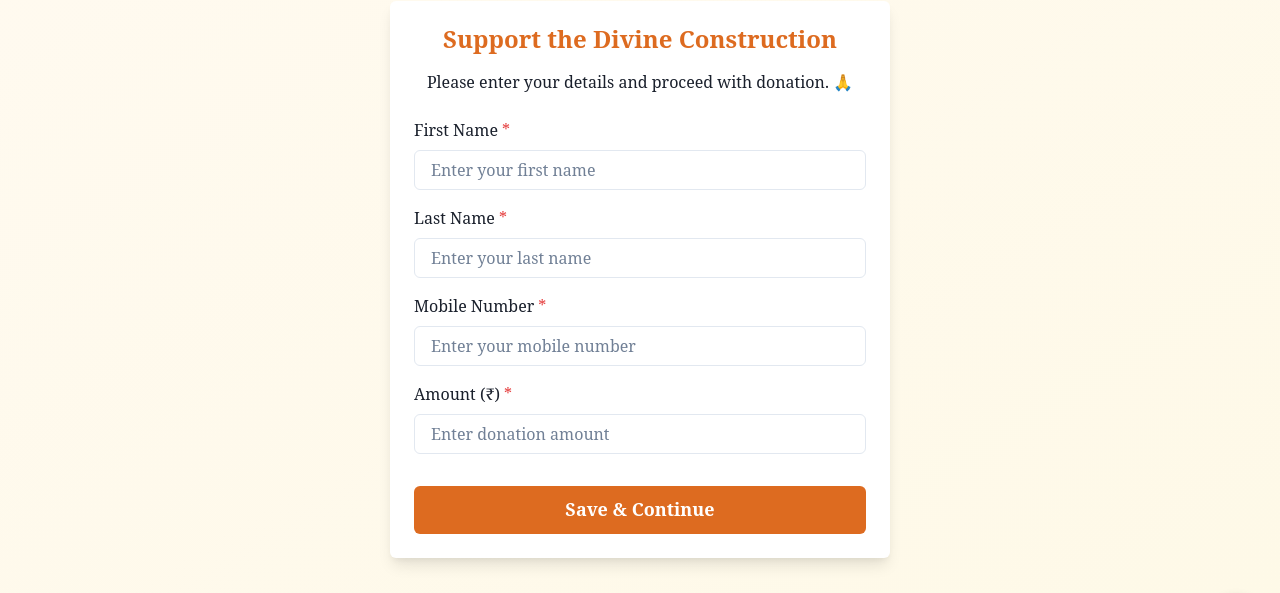
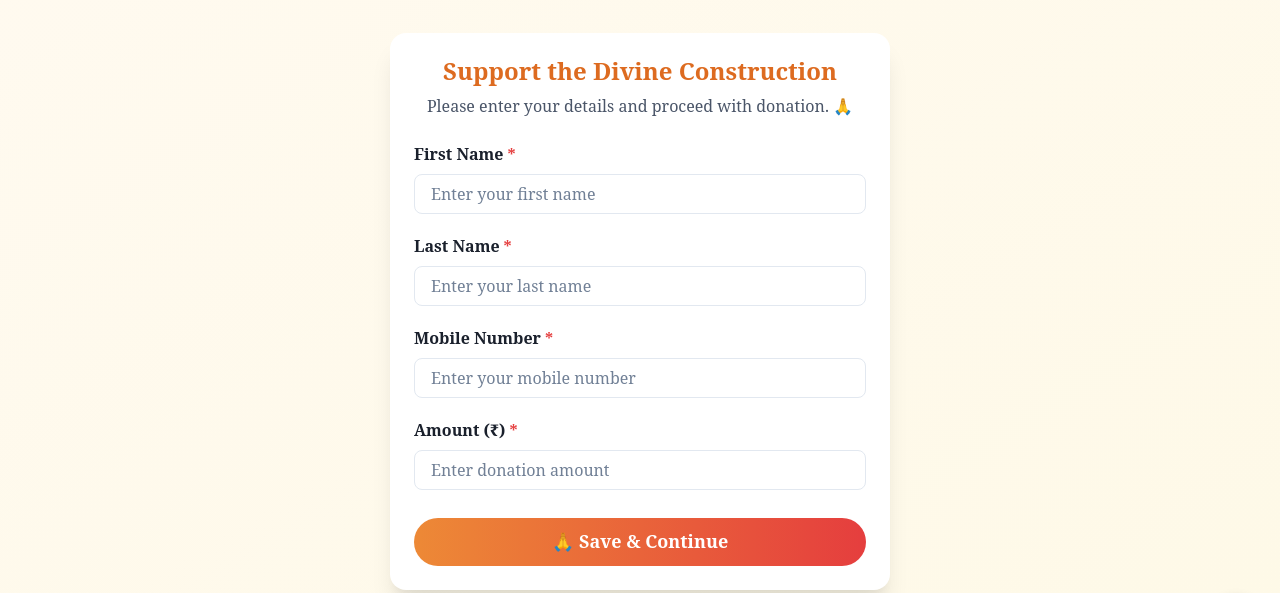
Before and after one commit to NagababuV/shivalayam-prod, a React (Create React App) app: page /donate in a window 1280 px wide. Shown: the part 137-730 px from the top of the page. Built offline with nearby package versions, Linux system fonts and the light colour scheme; no server answers.

Commit message:
modified backend api

```diff
--- a/src/api/api.js
+++ b/src/api/api.js
@@ -1,6 +1,6 @@
   import axios from "axios";
-
-  const API_BASE = "https://api.sivalayamthokada.org"
+  //const API_BASE = "https://api.sivalayamthokada.org"
+  const API_BASE = "http://localhost:8080";
 
   // 📦 Public APIs
   export const fetchPhotos = () => axios.get(`${API_BASE}/api/photos`);
--- a/src/pages/Donate.js
+++ b/src/pages/Donate.js
@@ -8,6 +8,7 @@ import {
   Button,
   FormControl,
   FormLabel,
+  FormErrorMessage,
   useToast,
   Image,
   SimpleGrid,
@@ -24,42 +25,45 @@ export default function Donate() {
   const [donorLastName, setDonorLastName] = useState("");
   const [mobile, setMobile] = useState("");
   const [amount, setAmount] = useState("");
+  const [touched, setTouched] = useState({});
   const [pledgeSaved, setPledgeSaved] = useState(false);
 
   const toast = useToast();
 
-  // ✅ Validation function
-  const validateForm = () => {
-    const nameRegex = /^[A-Za-z]{2,}$/;
-    const mobileRegex = /^[6-9]\d{9}$/;
-    const amt = parseFloat(amount);
+  // ✅ Helpers
+  const trimValue = (val) => val.trim();
 
-    if (!nameRegex.test(donorFirstName)) {
-      toast({ title: "Invalid First Name", description: "Only alphabets, min 2 chars.", status: "error" });
-      return false;
-    }
-    if (!nameRegex.test(donorLastName)) {
-      toast({ title: "Invalid Last Name", description: "Only alphabets, min 2 chars.", status: "error" });
-      return false;
-    }
-    if (!mobileRegex.test(mobile)) {
-      toast({ title: "Invalid Mobile", description: "Enter valid 10-digit mobile.", status: "error" });
-      return false;
-    }
-    if (isNaN(amt) || amt <= 0) {
-      toast({ title: "Invalid Amount", description: "Enter a valid amount greater than 0.", status: "error" });
-      return false;
-    }
-    return true;
-  };
+  const validateFirstName = () => /^[A-Za-z]{1,}$/.test(trimValue(donorFirstName));
+  const validateLastName = () => /^[A-Za-z]{1,}$/.test(trimValue(donorLastName));
+  const validateMobile = () => /^[6-9]\d{9}$/.test(mobile);
+  const validateAmount = () => parseFloat(amount) > 0;
+
+  const isFirstNameError = touched.firstName && !validateFirstName();
+  const isLastNameError = touched.lastName && !validateLastName();
+  const isMobileError = touched.mobile && !validateMobile();
+  const isAmountError = touched.amount && !validateAmount();
+
+  const validateForm = () =>
+    validateFirstName() && validateLastName() && validateMobile() && validateAmount();
 
   const handlePledge = async () => {
-    if (!validateForm()) return;
+    setTouched({ firstName: true, lastName: true, mobile: true, amount: true });
+
+    if (!validateForm()) {
+      toast({
+        title: "Please correct errors",
+        description: "Fill all fields correctly before proceeding 🙏",
+        status: "error",
+        duration: 3000,
+        isClosable: true,
+      });
+      return;
+    }
 
     try {
       await createPledge({
-        donorFirstName,
-        donorLastName,
+        donorFirstName: trimValue(donorFirstName),
+        donorLastName: trimValue(donorLastName),
         mobile,
         amount: parseFloat(amount),
       });
@@ -83,7 +87,6 @@ export default function Donate() {
         isClosable: true,
       });
 
-      // ✅ Even if backend fails, still show donation page
       setPledgeSaved(true);
     }
   };
@@ -123,35 +126,97 @@ export default function Donate() {
           href={`upi://pay?pa=Q684141060@ybl&pn=ShivalayamTrust&am=${amount}&cu=INR&tn=Donation+by+${encodeURIComponent(
             donorFirstName + " " + donorLastName
           )}`}
-          colorScheme="green"
+          target="_blank"
+          rel="noopener noreferrer"
           size="lg"
+          px={8}
+          py={6}
+          borderRadius="full"
+          color="white"
+          fontWeight="bold"
+          fontSize={{ base: "sm", md: "md", lg: "lg" }}
+          _hover={{ transform: "scale(1.05)" }}
+          sx={{
+            background: "linear-gradient(90deg, #0070F3, #7928CA)",
+            animation: "blinkUpi 1.5s infinite",
+            "@keyframes blinkUpi": {
+              "0%": { background: "linear-gradient(90deg, #0070F3, #7928CA)", opacity: 1 },
+              "50%": { background: "linear-gradient(90deg, #7928CA, #0070F3)", opacity: 0.7 },
+              "100%": { background: "linear-gradient(90deg, #0070F3, #7928CA)", opacity: 1 },
+            },
+          }}
           width="100%"
           mb={6}
         >
-          Pay with UPI App
+          💳 Pay with UPI App
         </Button>
 
-        {/* Bank Transfer Info */}
-        <Box border="1px solid #d33" borderRadius="md" p={4} bg="white">
-          <Heading fontSize="lg" mb={3} color="red.600">
-            Bank Transfer Details
-          </Heading>
-          <Text>
-            <strong>Account Name:</strong> SRI ANNAPURNA SAMETHA VISWESWARA SWAMY ALAYA TRUST
-          </Text>
-          <Text>
-            <strong>Bank:</strong> Union Bank of India
-          </Text>
-          <Text>
-            <strong>Account Number:</strong> 02811100000106
-          </Text>
-          <Text>
-            <strong>IFSC Code:</strong> UBIN0802816
-          </Text>
-          <Text>
-            <strong>Branch:</strong> Thokada
-          </Text>
-        </Box>
+        <Box
+  borderRadius="lg"
+  p={6}
+  mt={6}
+  bg="white"
+  boxShadow="md"
+  border="1px solid"
+  borderColor="gray.200"
+>
+  <Heading
+    fontSize="xl"
+    mb={4}
+    textAlign="center"
+    color="red.600"
+    fontWeight="semibold"
+  >
+    Bank Transfer Details
+  </Heading>
+
+  <SimpleGrid columns={{ base: 1, md: 2 }} spacing={4}>
+    <Box>
+      <Text fontSize="sm" color="gray.500">Account Name</Text>
+      <Text fontWeight="bold" color="gray.800">
+        SRI ANNAPURNA SAMETHA VISWESWARA SWAMY ALAYA TRUST
+      </Text>
+    </Box>
+
+    <Box>
+      <Text fontSize="sm" color="gray.500">Bank</Text>
+      <Text fontWeight="bold" color="gray.800">Union Bank of India</Text>
+    </Box>
+
+    <Box>
+      <Text fontSize="sm" color="gray.500">Account Number</Text>
+      <Text
+        fontWeight="bold"
+        color="gray.800"
+        cursor="pointer"
+        _hover={{ color: "red.600" }}
+        onClick={() => navigator.clipboard.writeText("02811100000106")}
+      >
+        02811100000106 📋
+      </Text>
+    </Box>
+
+    <Box>
+      <Text fontSize="sm" color="gray.500">IFSC Code</Text>
+      <Text
+        fontWeight="bold"
+        color="gray.800"
+        cursor="pointer"
+        _hover={{ color: "red.600" }}
+        onClick={() => navigator.clipboard.writeText("UBIN0802816")}
+      >
+        UBIN0802816 📋
+      </Text>
+    </Box>
+
+    <Box>
+      <Text fontSize="sm" color="gray.500">Branch</Text>
+      <Text fontWeight="bold" color="gray.800">Thokada</Text>
+    </Box>
+  </SimpleGrid>
+</Box>
+
+
 
         {/* WhatsApp Share Link */}
         <Box textAlign="center" mt={6}>
@@ -168,9 +233,10 @@ export default function Donate() {
             borderRadius="full"
             color="white"
             fontWeight="bold"
+            fontSize={{ base: "sm", md: "md", lg: "lg" }}
             _hover={{ transform: "scale(1.05)" }}
             sx={{
-              background: "linear-gradient(90deg, #25D366, #FF9933)", // WhatsApp green → Saffron
+              background: "linear-gradient(90deg, #25D366, #FF9933)",
               animation: "blinkBg 1.5s infinite",
               "@keyframes blinkBg": {
                 "0%": { background: "linear-gradient(90deg, #25D366, #FF9933)", opacity: 1 },
@@ -186,59 +252,110 @@ export default function Donate() {
     );
   }
 
-  // ✅ Default: pledge form
+  // ✅ Default: pledge form with improved styling
   return (
-    <Box maxW="500px" mx="auto" p={6} bg="white" borderRadius="md" boxShadow="lg">
-      <Heading textAlign="center" fontSize="2xl" color="orange.500" mb={4}>
+    <Box
+      maxW="500px"
+      mx="auto"
+      p={{ base: 4, md: 6 }}
+      bg="white"
+      borderRadius="2xl"
+      boxShadow="xl"
+      mt={{ base: 4, md: 8 }}
+    >
+      <Heading
+        textAlign="center"
+        fontSize={{ base: "xl", md: "2xl" }}
+        color="orange.500"
+        mb={2}
+      >
         Support the Divine Construction
       </Heading>
-      <Text textAlign="center" mb={6}>
+      <Text textAlign="center" mb={6} fontSize={{ base: "sm", md: "md" }} color="gray.600">
         Please enter your details and proceed with donation. 🙏
       </Text>
 
-      <VStack spacing={4} align="stretch">
-        <FormControl isRequired>
-          <FormLabel>First Name</FormLabel>
+      <VStack spacing={5} align="stretch">
+        <FormControl isRequired isInvalid={isFirstNameError}>
+          <FormLabel fontWeight="semibold">First Name</FormLabel>
           <Input
             placeholder="Enter your first name"
             value={donorFirstName}
             onChange={(e) => setDonorFirstName(e.target.value)}
+            onBlur={() => {
+              setDonorFirstName(trimValue(donorFirstName));
+              setTouched((prev) => ({ ...prev, firstName: true }));
+            }}
+            borderRadius="lg"
+            focusBorderColor="orange.400"
           />
+          {isFirstNameError && <FormErrorMessage>Enter at least 1 letter (A‑Z only).</FormErrorMessage>}
         </FormControl>
 
-        <FormControl isRequired>
-          <FormLabel>Last Name</FormLabel>
+        <FormControl isRequired isInvalid={isLastNameError}>
+          <FormLabel fontWeight="semibold">Last Name</FormLabel>
           <Input
             placeholder="Enter your last name"
             value={donorLastName}
             onChange={(e) => setDonorLastName(e.target.value)}
+            onBlur={() => {
+              setDonorLastName(trimValue(donorLastName));
+              setTouched((prev) => ({ ...prev, lastName: true }));
+            }}
+            borderRadius="lg"
+            focusBorderColor="orange.400"
           />
+          {isLastNameError && <FormErrorMessage>Enter at least 1 letter (A‑Z only).</FormErrorMessage>}
         </FormControl>
 
-        <FormControl isRequired>
-          <FormLabel>Mobile Number</FormLabel>
+        <FormControl isRequired isInvalid={isMobileError}>
+          <FormLabel fontWeight="semibold">Mobile Number</FormLabel>
           <Input
             placeholder="Enter your mobile number"
             type="tel"
             maxLength={10}
             value={mobile}
-            onChange={(e) => setMobile(e.target.value)}
+            onChange={(e) => setMobile(e.target.value.replace(/\D/g, ""))}
+            onBlur={() => setTouched((prev) => ({ ...prev, mobile: true }))}
+            borderRadius="lg"
+            focusBorderColor="orange.400"
           />
+          {isMobileError && <FormErrorMessage>Enter valid 10‑digit mobile number.</FormErrorMessage>}
         </FormControl>
 
-        <FormControl isRequired>
-          <FormLabel>Amount (₹)</FormLabel>
+        <FormControl isRequired isInvalid={isAmountError}>
+          <FormLabel fontWeight="semibold">Amount (₹)</FormLabel>
           <Input
             placeholder="Enter donation amount"
             type="number"
             min={1}
             value={amount}
             onChange={(e) => setAmount(e.target.value)}
+            onBlur={() => setTouched((prev) => ({ ...prev, amount: true }))}
+            borderRadius="lg"
+            focusBorderColor="orange.400"
           />
+          {isAmountError && <FormErrorMessage>Enter a valid amount greater than 0.</FormErrorMessage>}
         </FormControl>
 
-        <Button colorScheme="orange" size="lg" mt={4} onClick={handlePledge}>
-          Save & Continue
+        <Button
+          size="lg"
+          mt={2}
+          py={6}
+          borderRadius="full"
+          fontWeight="bold"
+          fontSize={{ base: "md", md: "lg" }}
+          color="white"
+          onClick={handlePledge}
+          width="100%"
+          bgGradient="linear(to-r, orange.400, red.500)"
+          _hover={{
+            bgGradient: "linear(to-r, red.500, orange.400)",
+            transform: "scale(1.05)",
+          }}
+          transition="all 0.3s ease"
+        >
+          🙏 Save & Continue
         </Button>
       </VStack>
     </Box>
```
